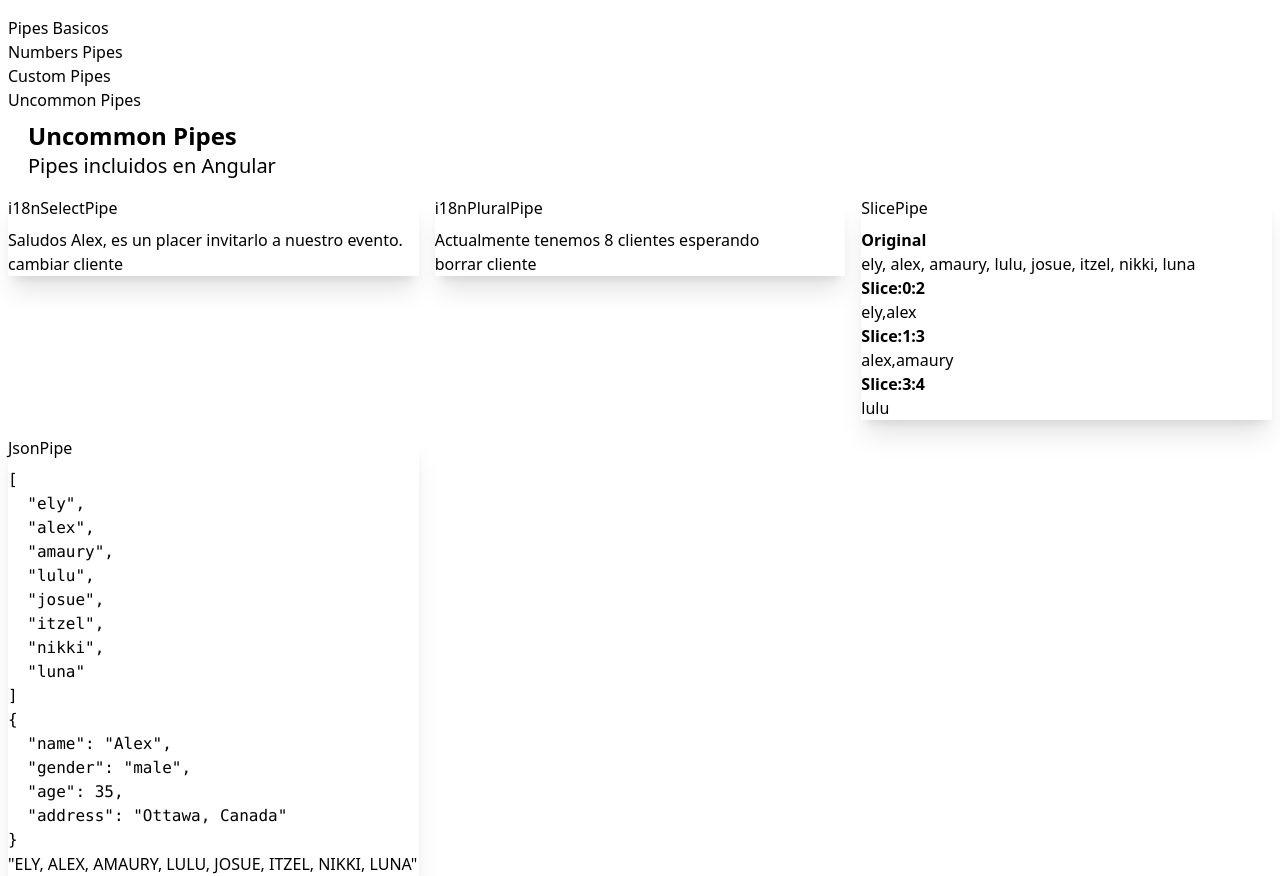
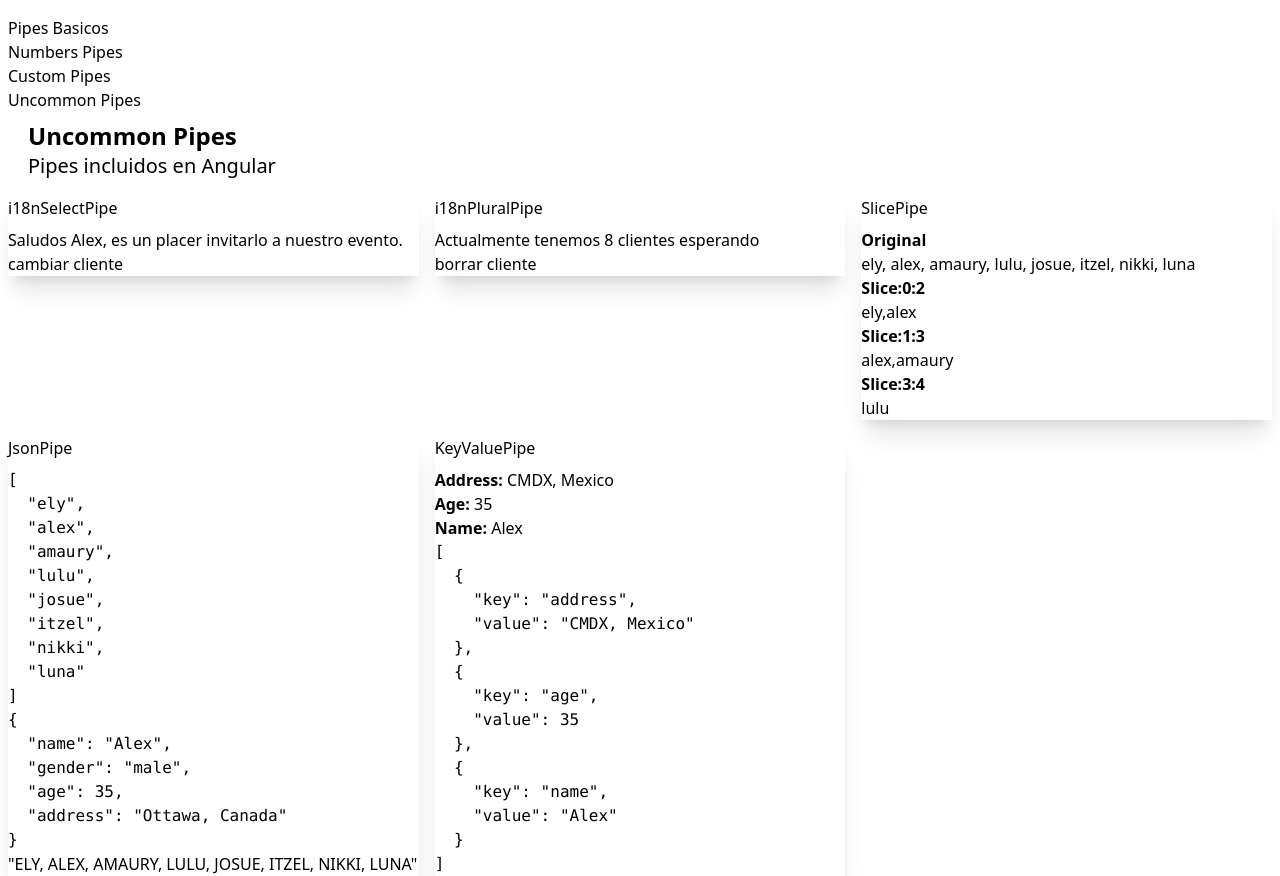
Before and after one commit to ZAIDomy/pipes_app, an Angular app: page /uncommon in a window 1280 px wide. Built offline with nearby package versions, Linux system fonts and the light colour scheme.

Commit message:
keyvalue - pipe

```diff
--- a/src/app/pages/uncommon-page/uncommon-page.component.html
+++ b/src/app/pages/uncommon-page/uncommon-page.component.html
@@ -38,4 +38,18 @@
       <p class="text-primary">{{clients().join(', ')|json | uppercase }}</p>
     </app-card>
 
+    <app-card title="KeyValuePipe">
+
+      <ul>
+        @for (item of profile |keyvalue ; track $index) {
+          <li>
+            <strong class="text-primary">{{ item.key | titlecase }}: </strong>
+            <span> {{ item.value }} </span>
+          </li>
+        }
+      </ul>
+
+      <pre>{{profile |keyvalue|json  }}</pre>
+    </app-card>
+
 </div>
--- a/src/app/pages/uncommon-page/uncommon-page.component.ts
+++ b/src/app/pages/uncommon-page/uncommon-page.component.ts
@@ -1,6 +1,6 @@
 import { Component, signal } from '@angular/core';
 import { CardComponent } from "../../components/card/card.component";
-import { I18nPluralPipe, I18nSelectPipe, JsonPipe, SlicePipe, UpperCasePipe } from '@angular/common';
+import { I18nPluralPipe, I18nSelectPipe, JsonPipe, KeyValuePipe, SlicePipe, TitleCasePipe, UpperCasePipe } from '@angular/common';
 
 const client1={
   name: 'Alex',
@@ -18,7 +18,7 @@
 @Component({
   selector: 'app-uncommon-page',
   standalone: true,
-  imports: [CardComponent,I18nSelectPipe,I18nPluralPipe,SlicePipe,JsonPipe,UpperCasePipe],
+  imports: [CardComponent,I18nSelectPipe,I18nPluralPipe,SlicePipe,JsonPipe,UpperCasePipe,KeyValuePipe,TitleCasePipe],
   templateUrl: './uncommon-page.component.html',
 })
 export default class UncommonPageComponent {
@@ -62,6 +62,15 @@
     this.clients.update(prev=>prev.slice(1));
   }
 
+  //keyvaluepipe
+  profile = {
+    name: 'Alex',
+    age: 35,
+    address: 'CMDX, Mexico',
+
+  }
+
+
 
 
 
```
